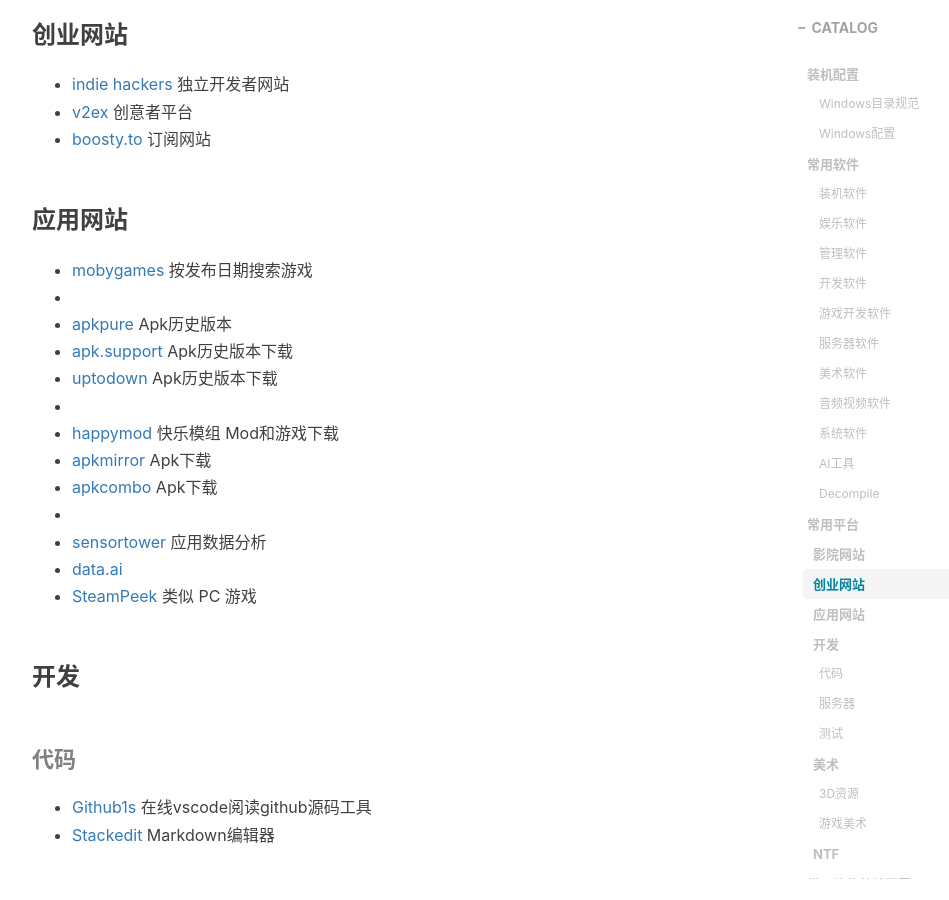
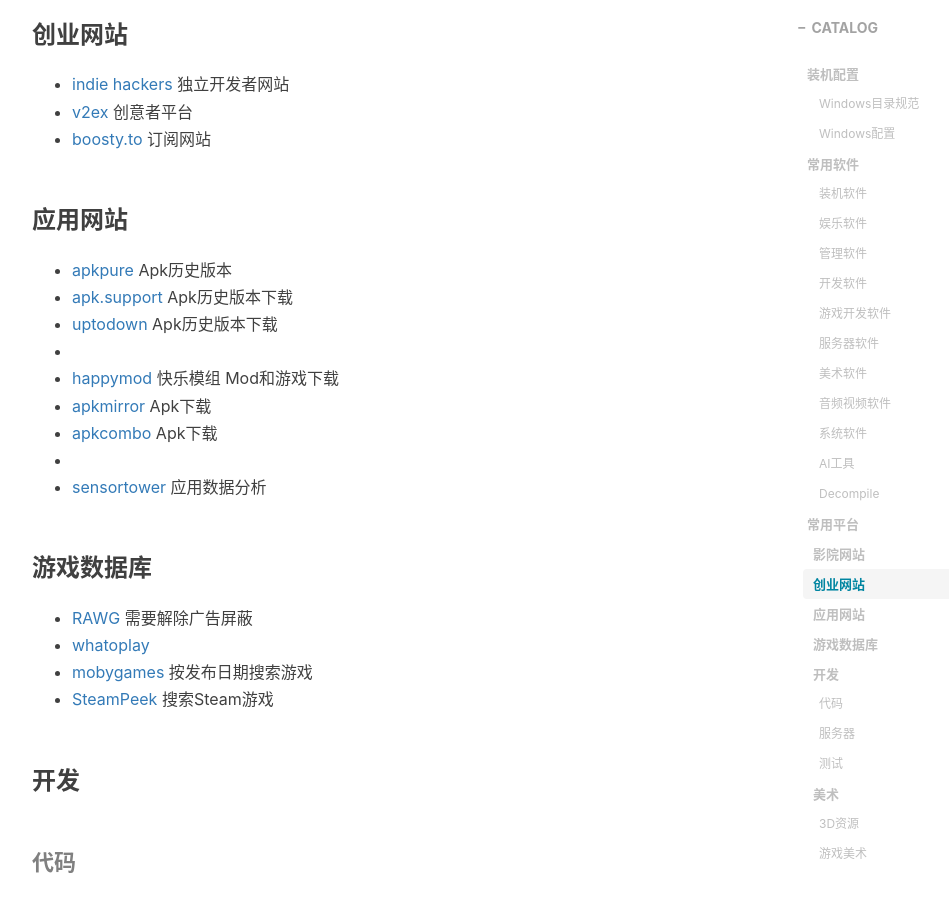
Before and after one commit to gumcstronger/gumcstronger.github.io, a Jekyll site: the page built from _posts/2022/2022-08-24-windows.md, in a window 1280 px wide and 900 px high, scrolled down 7638 px. Shown: the whole window, without its empty margins (233-1182 px from the left). Built offline with Jekyll 4.4.1, drawn with Linux system fonts in a browser that asks for light colours; comment, search, counter and statistics services are not loaded.

Commit message:
Update 2022-08-24-windows.md

```diff
--- a/_posts/2022/2022-08-24-windows.md
+++ b/_posts/2022/2022-08-24-windows.md
@@ -277,8 +275,13 @@
 * [apkcombo](https://apkcombo.com/) Apk下载
 *
 * [sensortower](https://sensortower.com) 应用数据分析
-* [data.ai](https://www.data.ai/)
-* [SteamPeek](https://steampeek.hu/)  类似 PC 游戏
+
+### 游戏数据库
+
+* [RAWG](https://rawg.io/games) 需要解除广告屏蔽
+* [whatoplay](https://whatoplay.com/)
+* [mobygames](https://www.mobygames.com/game/from:2018/platform:android/platform:iphone/until:2018/sort:-date/page:1/) 按发布日期搜索游戏
+* [SteamPeek](https://steampeek.hu/)  搜索Steam游戏
 
 ### 开发
 
```
Also changed, not shown: other parts of _posts/2022/2022-08-24-windows.md (+0 -2 lines).
